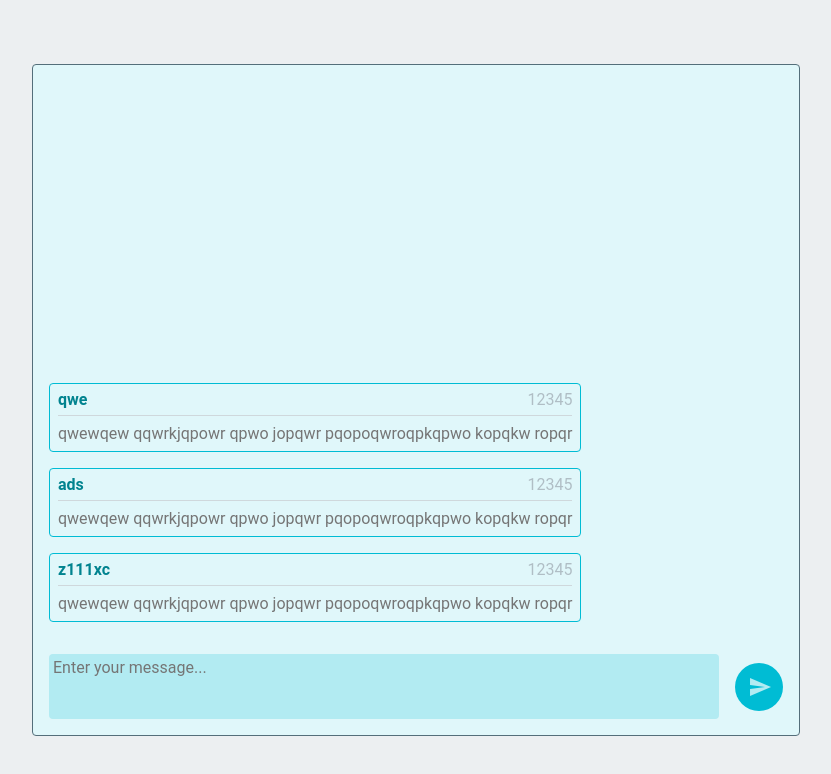
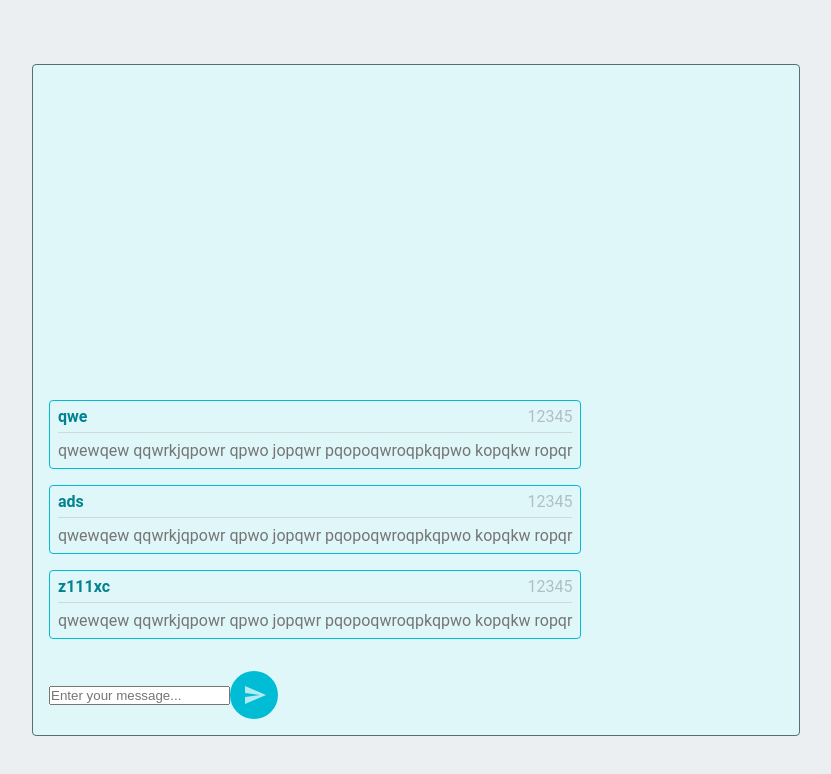
Before and after one commit to M-kos/chat-react-firebase, a React (Create React App) app: page / in a window 1280 px wide. Shown: the top 774 px of the page, without its empty margins (168-999 px from the left). Built offline with nearby package versions, Linux system fonts and the light colour scheme; no server answers; the database is empty.

Commit message:
Добавил обработчик на отправку и ввод текста Поменял textarea на input

```diff
--- a/src/components/MessageList/MessageList.js
+++ b/src/components/MessageList/MessageList.js
@@ -8,5 +8,6 @@ export const MesssageList = ({ messsageList = [] }) => {
   const mapMessageList = messsageList.map((message) => {
     return <MessageItem key={message.id} message={message} />
   })
+
   return <div className="messsageList">{mapMessageList}</div>
 }
--- a/src/components/SendForm/SendForm.js
+++ b/src/components/SendForm/SendForm.js
@@ -1,21 +1,36 @@
-import React from 'react'
+import React, { useState } from 'react'
 
 import './SendForm.scss'
 
-export const SendForm = () => {
-  const formHandler = (event) => {
+export const SendForm = ({ submitHandler, uId }) => {
+  const [text, setText] = useState('')
+
+  const formHandler = async (event) => {
     event.preventDefault()
-    console.log('form')
+    if (text) {
+      await submitHandler({
+        uId,
+        text,
+        timestamp: Date.now()
+      })
+
+      setText('')
+    }
+  }
+
+  const inputHandler = (event) => {
+    setText(event.target.value)
   }
 
   return (
     <div className="sendForm-wrapper">
       <form className="sendForm" onSubmit={formHandler}>
-        <textarea
-          className="sendForm-textarea"
+        <input
+          className="sendForm-input"
           placeholder="Enter your message..."
-          rows="3"
-        ></textarea>
+          onChange={inputHandler}
+          value={text}
+        />
         <button className="sendForm-button">
           <i className="material-icons">send</i>
         </button>
```
